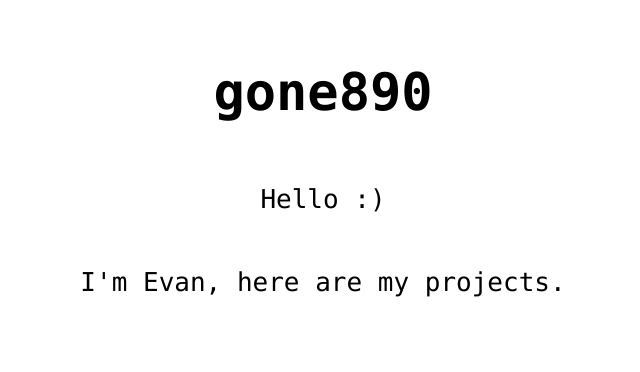
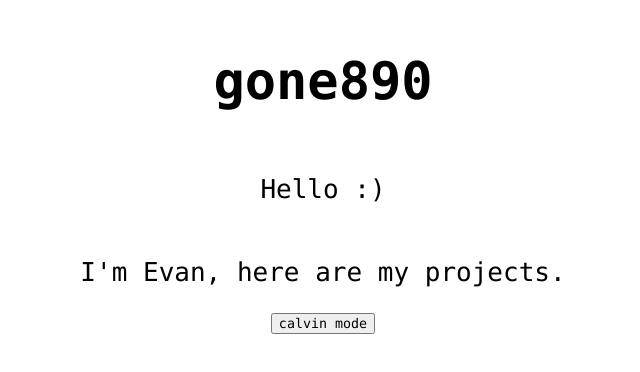
Before and after one commit to gone890/gone890.github.io, a React (Create React App) app: page / in a window 1280 px wide. Shown: the part 226-598 px from the top of the page, without its empty margins (317-957 px from the left). Built offline with nearby package versions, Linux system fonts and the light colour scheme.

Commit message:
added haha funny, remove later

```diff
--- a/src/App.js
+++ b/src/App.js
@@ -1,16 +1,28 @@
+import React, { useState } from 'react';
 import logo from './logo.png';
+import calbean from './calbean_cover.png'
 import './App.css';
 
 function App() {
+
+  const [calvin, setCalvin] = useState(null)
+
+  function handleCalvin(e){
+    e.preventDefault();
+    setCalvin(1);
+  }
+
+
   return (
     <div className="App">
       <header className="App-header">
         <h1><code>gone890</code></h1>
-        {/* <img src={logo} className="App-logo" alt="logo" /> */}
+        {calvin ? <img src={calbean} className="App-logo" alt="logo" /> : null}
         <p>
           <code>Hello :{")"} </code>
         </p>
         <p><code>I'm Evan, here are my projects.</code></p>
+        <button onClick={handleCalvin}><code>calvin mode</code></button>
       </header>
     </div>
   );
```
Also changed, not shown: 1 other file (tests, documents, lock files or other folders).
